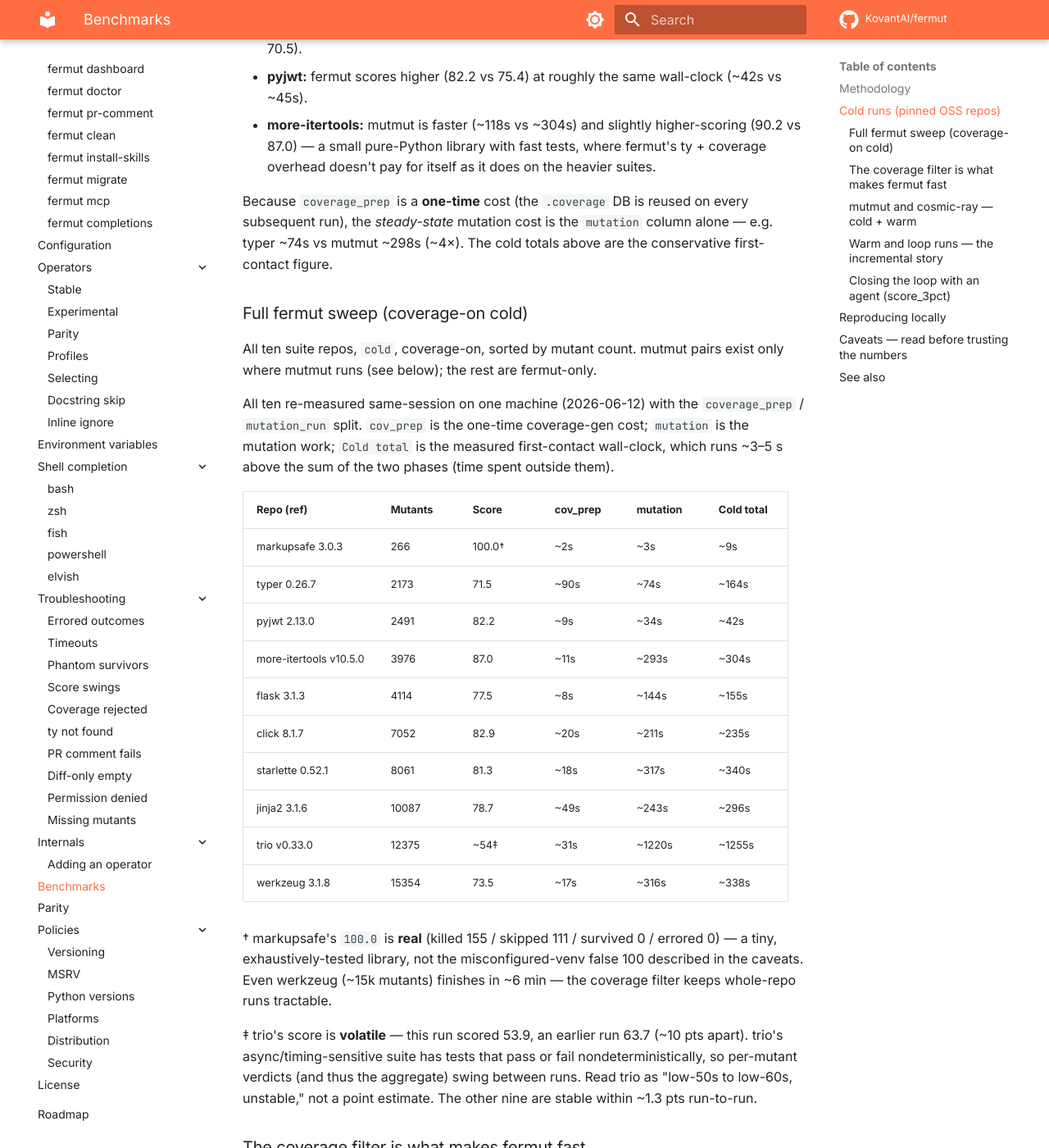
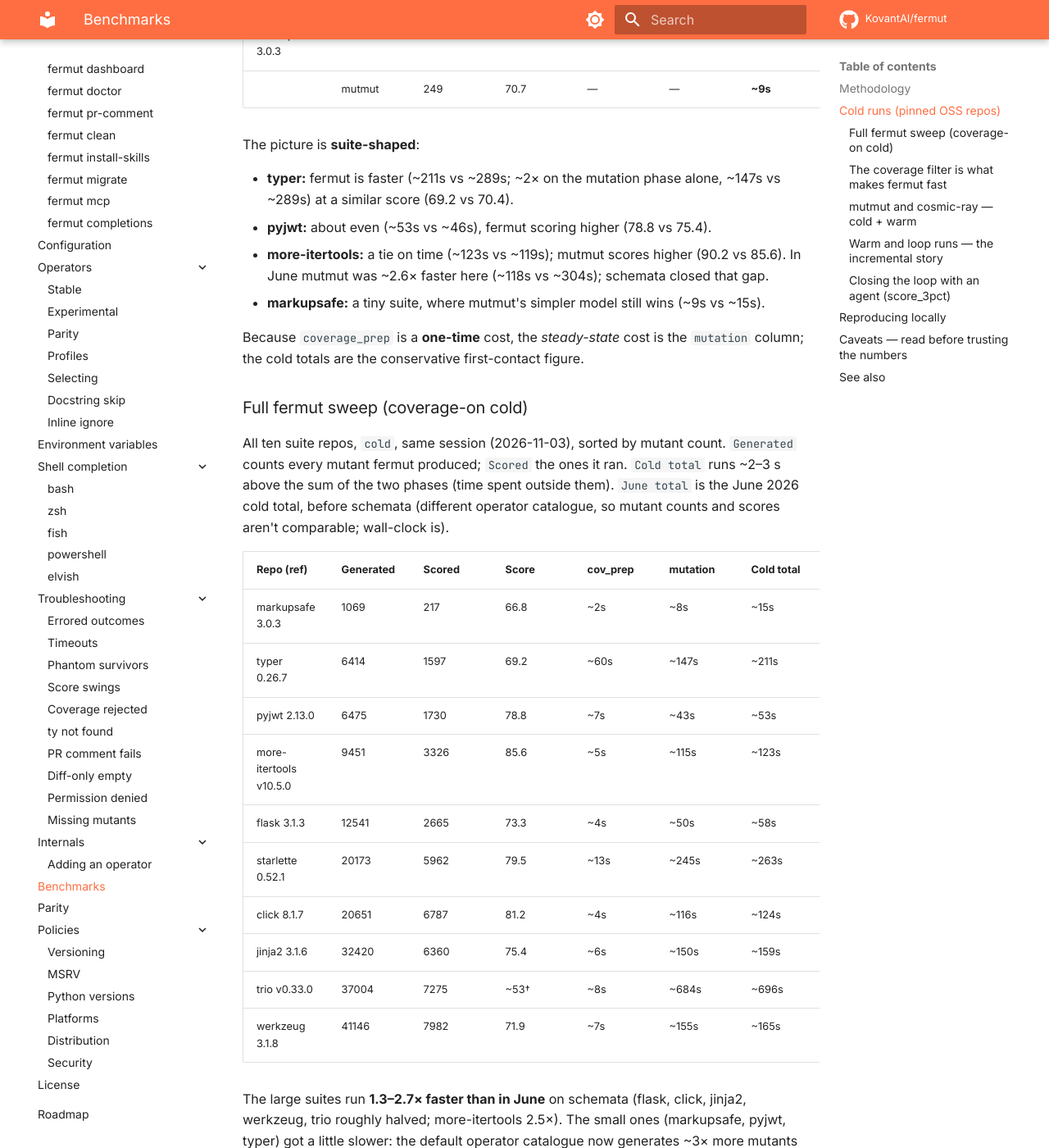
Before and after one commit to KovantAI/fermut, an MkDocs documentation site: the page built from docs/reference/benchmarks.md, in a window 1280 px wide and 1400 px high, scrolled down 1851 px. Shown: the whole window at 82% size. Built offline with MkDocs 1.6.1 and Material for MkDocs 9.7.7, drawn with Linux system fonts in a browser that asks for light colours; comment, search, counter and statistics services are not loaded; some of the changed text lies outside the part shown.

Commit message:
update to benchmark

```diff
--- a/docs/reference/benchmarks.md
+++ b/docs/reference/benchmarks.md
@@ -32,89 +32,98 @@
 
 ## Cold runs (pinned OSS repos)
 
-The numbers below are `cold`-scenario runs of fermut 0.6.1 vs
-mutmut 3.6.0, **both re-run back-to-back on the same machine
-(2026-06-12)**, excluding clone / install. fermut runs **with its
-coverage filter on** (the designed configuration — see below);
-mutmut runs its default.
+The numbers below are `cold`-scenario runs of fermut 0.6.1 (unreleased
+`main`, 2026-11-03) vs mutmut 3.8.1, **both re-run back-to-back on the same
+machine (2026-11-03)**, excluding clone / install. fermut runs its
+defaults: coverage filter on, [schemata](cli/run.md#schemata) on,
+`--timeout-factor 3`, the `minimal` operator profile. mutmut runs its
+default.
 
 > **This table is canonical.** It's the most recent same-session
 > re-measurement, so trust it for head-to-head scores and timings.
 > Other figures further down (the coverage-filter before/after
-> illustration, the `score_3pct` agent-loop baselines) come from
-> *earlier* measurement sessions and can differ by ~0.3 pts or a few
-> seconds — they're kept for their before/after *deltas*, not as
-> absolute head-to-head numbers.
+> illustration, cosmic-ray, the `score_3pct` agent-loop baselines) come
+> from *earlier* measurement sessions (June 2026, before schemata and the
+> current operator catalogue) and are kept for their before/after
+> *deltas*, not as absolute numbers.
 
-fermut's cold cost splits into two phases the harness now times
-separately: **`coverage_prep`** (the one-time baseline coverage run +
-`pytest-cov` install — reused by every later run) and
-**`mutation_run`** (the mutation work itself). The comparable
-cold total a user waits on first contact is the sum. mutmut has no
-coverage phase, so its number is the whole run.
+fermut's cold cost splits into two phases the harness times separately:
+**`coverage_prep`** (the one-time baseline coverage run, writing
+coverage.py's `.coverage` DB, reused by every later run) and
+**`mutation_run`** (the mutation work itself). The comparable cold total
+a user waits on first contact is the sum. mutmut has no coverage phase,
+so its number is the whole run.
 
-| Repo (ref)            | Tool   | Mutants | Score  | cov_prep | mutation | Cold total |
-|-----------------------|--------|---------|--------|----------|----------|------------|
-| typer 0.26.7          | fermut | 2173    | 71.5   | ~90s     | ~74s     | **~164s**  |
-|                       | mutmut | 2096    | 70.5   | —        | —        | ~298s      |
-| pyjwt 2.13.0          | fermut | 2491    | 82.2   | ~9s      | ~34s     | **~42s**   |
-|                       | mutmut | 1617    | 75.4   | —        | —        | ~45s       |
-| more-itertools v10.5.0| fermut | 3976    | 87.0   | ~11s     | ~293s    | ~304s      |
-|                       | mutmut | 3579    | 90.2   | —        | —        | ~118s      |
+`Scored` is killed + survived + timed out (what the score is computed
+over); fermut generates more mutants than it scores, because the coverage
+filter and `ty` skip the rest.
 
-The picture is **mixed but competitive**:
+| Repo (ref)             | Tool   | Scored | Score | cov_prep | mutation | Cold total |
+|------------------------|--------|--------|-------|----------|----------|------------|
+| typer 0.26.7           | fermut | 1597   | 69.2  | ~60s     | ~147s    | **~211s**  |
+|                        | mutmut | 2118   | 70.4  | —        | —        | ~289s      |
+| pyjwt 2.13.0           | fermut | 1730   | 78.8  | ~7s      | ~43s     | ~53s       |
+|                        | mutmut | 1621   | 75.4  | —        | —        | **~46s**   |
+| more-itertools v10.5.0 | fermut | 3326   | 85.6  | ~5s      | ~115s    | ~123s      |
+|                        | mutmut | 3651   | 90.2  | —        | —        | **~119s**  |
+| markupsafe 3.0.3       | fermut | 217    | 66.8  | ~2s      | ~8s      | ~15s       |
+|                        | mutmut | 249    | 70.7  | —        | —        | **~9s**    |
 
-- **typer:** fermut wins on both — faster (~164s vs ~298s) and
-  higher-scoring (71.5 vs 70.5).
-- **pyjwt:** fermut scores higher (82.2 vs 75.4) at roughly the same
-  wall-clock (~42s vs ~45s).
-- **more-itertools:** mutmut is faster (~118s vs ~304s) and slightly
-  higher-scoring (90.2 vs 87.0) — a small pure-Python library with
-  fast tests, where fermut's ty + coverage overhead doesn't pay for
-  itself as it does on the heavier suites.
+The picture is **suite-shaped**:
 
-Because `coverage_prep` is a **one-time** cost (the `.coverage` DB is
-reused on every subsequent run), the *steady-state* mutation cost is
-the `mutation` column alone — e.g. typer ~74s vs mutmut ~298s (~4×).
-The cold totals above are the conservative first-contact figure.
+- **typer:** fermut is faster (~211s vs ~289s; ~2× on the mutation phase
+  alone, ~147s vs ~289s) at a similar score (69.2 vs 70.4).
+- **pyjwt:** about even (~53s vs ~46s), fermut scoring higher (78.8 vs
+  75.4).
+- **more-itertools:** a tie on time (~123s vs ~119s); mutmut scores
+  higher (90.2 vs 85.6). In June mutmut was ~2.6× faster here (~118s vs
+  ~304s); schemata closed that gap.
+- **markupsafe:** a tiny suite, where mutmut's simpler model still wins
+  (~9s vs ~15s).
+
+Because `coverage_prep` is a **one-time** cost, the *steady-state* cost is
+the `mutation` column; the cold totals are the conservative first-contact
+figure.
 
 ### Full fermut sweep (coverage-on cold)
 
-All ten suite repos, `cold`, coverage-on, sorted by mutant count.
-mutmut pairs exist only where mutmut runs (see below); the rest are
-fermut-only.
+All ten suite repos, `cold`, same session (2026-11-03), sorted by mutant
+count. `Generated` counts every mutant fermut produced; `Scored` the ones
+it ran. `Cold total` runs ~2–3 s above the sum of the two phases (time
+spent outside them). `June total` is the June 2026 cold total, before
+schemata (different operator catalogue, so mutant counts and scores
+aren't comparable; wall-clock is).
 
-All ten re-measured same-session on one machine (2026-06-12) with the
-`coverage_prep` / `mutation_run` split. `cov_prep` is the one-time
-coverage-gen cost; `mutation` is the mutation work; `Cold total` is the
-measured first-contact wall-clock, which runs ~3–5 s above the sum of
-the two phases (time spent outside them).
+| Repo (ref)             | Generated | Scored | Score | cov_prep | mutation | Cold total | June total |
+|------------------------|-----------|--------|-------|----------|----------|------------|------------|
+| markupsafe 3.0.3       | 1069      | 217    | 66.8  | ~2s      | ~8s      | ~15s       | ~9s        |
+| typer 0.26.7           | 6414      | 1597   | 69.2  | ~60s     | ~147s    | ~211s      | ~164s      |
+| pyjwt 2.13.0           | 6475      | 1730   | 78.8  | ~7s      | ~43s     | ~53s       | ~42s       |
+| more-itertools v10.5.0 | 9451      | 3326   | 85.6  | ~5s      | ~115s    | ~123s      | ~304s      |
+| flask 3.1.3            | 12541     | 2665   | 73.3  | ~4s      | ~50s     | ~58s       | ~155s      |
+| starlette 0.52.1       | 20173     | 5962   | 79.5  | ~13s     | ~245s    | ~263s      | ~340s      |
+| click 8.1.7            | 20651     | 6787   | 81.2  | ~4s      | ~116s    | ~124s      | ~235s      |
+| jinja2 3.1.6           | 32420     | 6360   | 75.4  | ~6s      | ~150s    | ~159s      | ~296s      |
+| trio v0.33.0           | 37004     | 7275   | ~53†  | ~8s      | ~684s    | ~696s      | ~1255s     |
+| werkzeug 3.1.8         | 41146     | 7982   | 71.9  | ~7s      | ~155s    | ~165s      | ~338s      |
 
-| Repo (ref)             | Mutants | Score   | cov_prep | mutation | Cold total |
-|------------------------|---------|---------|----------|----------|------------|
-| markupsafe 3.0.3       | 266     | 100.0†  | ~2s      | ~3s      | ~9s        |
-| typer 0.26.7           | 2173    | 71.5    | ~90s     | ~74s     | ~164s      |
-| pyjwt 2.13.0           | 2491    | 82.2    | ~9s      | ~34s     | ~42s       |
-| more-itertools v10.5.0 | 3976    | 87.0    | ~11s     | ~293s    | ~304s      |
-| flask 3.1.3            | 4114    | 77.5    | ~8s      | ~144s    | ~155s      |
-| click 8.1.7            | 7052    | 82.9    | ~20s     | ~211s    | ~235s      |
-| starlette 0.52.1       | 8061    | 81.3    | ~18s     | ~317s    | ~340s      |
-| jinja2 3.1.6           | 10087   | 78.7    | ~49s     | ~243s    | ~296s      |
-| trio v0.33.0           | 12375   | ~54‡    | ~31s     | ~1220s   | ~1255s     |
-| werkzeug 3.1.8         | 15354   | 73.5    | ~17s     | ~316s    | ~338s      |
+The large suites run **1.3–2.7× faster than in June** on schemata (flask,
+click, jinja2, werkzeug, trio roughly halved; more-itertools 2.5×). The
+small ones (markupsafe, pyjwt, typer) got a little slower: the default
+operator catalogue now generates ~3× more mutants on them, and their
+suites are too short for the fork server to pay off as much. markupsafe's
+June `100.0` was a smaller catalogue; the current one finds survivors.
 
-† markupsafe's `100.0` is **real** (killed 155 / skipped 111 /
-survived 0 / errored 0) — a tiny, exhaustively-tested library, not
-the misconfigured-venv false 100 described in the caveats. Even
-werkzeug (~15k mutants) finishes in ~6 min — the coverage filter
-keeps whole-repo runs tractable.
+† trio's score is **volatile** (53.4–53.5 in two runs today; June saw
+53.9 and 63.7). trio's async/timing-sensitive suite has tests that pass or
+fail nondeterministically, so per-mutant verdicts swing between runs.
 
-‡ trio's score is **volatile** — this run scored 53.9, an earlier run
-63.7 (~10 pts apart). trio's async/timing-sensitive suite has tests
-that pass or fail nondeterministically, so per-mutant verdicts (and
-thus the aggregate) swing between runs. Read trio as "low-50s to
-low-60s, unstable," not a point estimate. The other nine are stable
-within ~1.3 pts run-to-run.
+Fixture notes for this session (`benchmarks/configs/repos.toml`): flask and
+click pin `pytest<9` (pytest 9.2 removed an internal flask's tests import
+and deprecates click's parametrize iterator, which click runs as an error);
+starlette, typer, flask, trio and werkzeug deselect the tests that fail
+their own baseline in this environment or hang (werkzeug's
+`tests/test_serving.py`), the same set the schemata parity runs use.
 
 ### The coverage filter is what makes fermut fast
 
@@ -142,11 +151,10 @@
 mutant. mutmut copies the tree to `mutants/` and caches verdicts;
 cosmic-ray drives a sqlite session.
 
-The mutmut cold figures here are from this scenario's own (earlier)
-session, so they sit a few seconds / ~0.2 pt off the canonical cold
-table above (e.g. typer ~308s/70.3 here vs ~298s/70.5 there). Read this
-table for the **cold-vs-warm shape** and the tool-failure notes; trust
-the cold table above for absolute head-to-head numbers.
+This table is from the June 2026 session (mutmut 3.6; cosmic-ray wasn't
+re-run). Read it for the **tool-failure notes** and cosmic-ray's scaling;
+trust the cold and warm tables for current mutmut numbers (mutmut 3.8.1
+today: typer ~289s cold / ~64s warm, pyjwt ~46s / ~5s).
 
 | Repo | mutmut cold | mutmut warm | cosmic-ray cold |
 |------|-------------|-------------|-----------------|
@@ -166,7 +174,7 @@
   for 812 mutants). Every real-world suite **does not finish inside a
   15-minute cap** — process-per-mutant over the full suite with no
   coverage filter doesn't scale. For comparison, fermut does pyjwt in
-  ~42s and typer in ~164s (cold total). cosmic-ray's *warm* re-run, when the
+  ~53s and typer in ~211s (cold total, 2026-11-03). cosmic-ray's *warm* re-run, when the
   session is already complete, is near-instant (~0.4s on markupsafe)
   — but you have to survive the cold run first.
 
@@ -177,37 +185,30 @@
 
 ### Warm and loop runs — the incremental story
 
-This is where fermut's cache earns its keep. `warm` = an immediate
-re-run, no edits. `loop` = 5 iterations of (touch source → re-run →
-revert), averaged.
+`warm` = an immediate re-run, no edits. `loop` = 5 iterations of (touch
+source → re-run → revert), averaged. Both reuse the populated cache and
+the existing `.coverage` DB. Same session as the cold table (2026-11-03).
 
-`Cold total` = coverage_prep + mutation_run (first-contact cost).
-`Warm` / `Loop` reuse the populated cache + existing `.coverage` DB,
-so the coverage_prep split doesn't apply to them.
+| Repo                   | fermut cold | fermut warm | fermut loop (avg/iter) | mutmut warm |
+|------------------------|-------------|-------------|------------------------|-------------|
+| typer 0.26.7           | ~211s       | ~61s        | ~60s                   | ~64s        |
+| pyjwt 2.13.0           | ~53s        | ~6s         | ~6s                    | ~5s         |
+| more-itertools v10.5.0 | ~123s       | ~2s         | ~2s                    | ~3s         |
+| markupsafe 3.0.3       | ~15s        | —           | —                      | ~1s         |
 
-| Repo (fermut)          | Cold total | Warm   | Loop (avg/iter) |
-|------------------------|------------|--------|-----------------|
-| typer 0.26.7           | ~164s      | ~8s    | ~8s             |
-| pyjwt 2.13.0           | ~42s       | ~5.5s  | ~6s             |
-| more-itertools v10.5.0 | ~304s      | ~11s   | ~11s            |
+- **A warm re-run is almost all baseline check.** Every verdict comes from
+  the cache, but fermut still runs the unmutated suite once first
+  (`verify_baseline`), to refuse a red suite before trusting anything.
+  That's ~57s of typer's ~61s (its suite is slow), ~3s of pyjwt's. June's
+  ~8s typer warm predates the baseline check; `--no-verify-baseline`
+  skips it at your own risk.
+- **Loop ≈ warm.** The loop edit appends a comment, which leaves the AST
+  untouched, so fermut's *structural* cache key (scope AST hash, not byte
+  hash) stays valid and nothing re-runs. This is a best case; a real edit
+  to a function body re-runs just that function's mutants.
 
-- **Warm is ~8–28× faster than cold** — the per-mutant result cache
-  short-circuits every unchanged mutant. (Earlier docs claimed the
-  cache gave *no* speedup; that was a harness artifact — the `warm`
-  scenario ran one pass without guaranteeing a hot cache, and a
-  shared worktree let mutmut's pass invalidate fermut's. Both are
-  now fixed: per-tool worktrees, and `warm` primes the cache before
-  the timed pass.)
-- **Loop ≈ warm.** The loop edit appends a comment, which leaves the
-  AST untouched — so fermut's *structural* cache key (scope AST hash,
-  not byte hash) stays valid and almost nothing re-evaluates. A
-  behavior-preserving edit costs ~nothing; this is a best case. A
-  real edit to a function body would invalidate that function's
-  mutants and re-run just those.
-
-Net: after the first cold run, a PR-time re-check lands in
-**single-digit seconds** — which is the configuration fermut is
-actually designed for.
+Net: after the first cold run, a PR-time re-check costs about one run of
+the test suite plus the mutants the change touched.
 
 ### Closing the loop with an agent (`score_3pct`)
 
@@ -217,8 +218,8 @@
 workflow, split into Claude's writing time (LLM-bound, tool-agnostic)
 and the mutation re-run (the tool's cost).
 
-The `Base` scores below are from this scenario's own (earlier) session,
-so they can sit ~0.3 pt off the canonical cold table above — read the
+The `Base` scores below are from the June 2026 session, under the older
+operator catalogue, so they don't match the cold table above — read the
 **Δ** here, not the absolute baseline.
 
 | Repo | Tool | Base → Final (Δ) | Claude / iter | Re-run / iter |
@@ -284,7 +285,8 @@
 ## Caveats — read before trusting the numbers
 
 - **Preliminary data.** This is a small, in-progress sample, not a
-  finished benchmark. fermut is at 0.6.1, pre-optimization.
+  finished benchmark. fermut is unreleased `main` after 0.6.1
+  (2026-11-03), with schemata on by default.
 - **Score parity.** The tools find different mutants because
   operator catalogues differ. Scores are **not** directly
   comparable. A fermut `100.0` on a well-tested repo is a red flag,
@@ -308,6 +310,9 @@
   directly — it is far smaller (typer's is a fraction of the JSON, no
   denormalized text blob) and needs no export step. Scoping coverage to
   the package (excluding test files / big fixtures) shrinks it further.
+  The harness itself exported JSON until 2026-11-03; it now hands fermut
+  the `.coverage` DB (pinning `COVERAGE_FILE`, since typer's own config
+  writes it to `coverage/.coverage`).
 - **Comparison coverage.** fermut is measured coverage-on across all
   ten repos. mutmut cold+warm covers markupsafe, pyjwt, typer,
   more-itertools (click/starlette fail, trio bails after ~3.8h).
@@ -320,9 +325,10 @@
   `cr-report`, so it never produced a number. Now fixed (uses
   cr-report, converts survival→kill %, reuses the session on warm).
 - **`warm`** is measured for fermut (3 repos) and mutmut (4 repos);
-  cosmic-ray warm only where the cold session completed (markupsafe).
+  cosmic-ray warm only where the cold session completed (markupsafe, June).
   **`loop`** is fermut-only so far. **`score_3pct`** covers both
-  fermut and mutmut on three repos (see *Closing the loop*).
+  fermut and mutmut on three repos (see *Closing the loop*), June only:
+  it drives a Claude Code subprocess and wasn't re-run.
 - **Loop is a best case.** Its edit is a comment (AST-stable), so it
   measures the cache-friendly path, not a logic change.
 - **First-time setup cost** (cosmic-ray's sqlite session, mutmut's
```
Also changed, not shown: README.md (+9 -8 lines), 6 other files.
